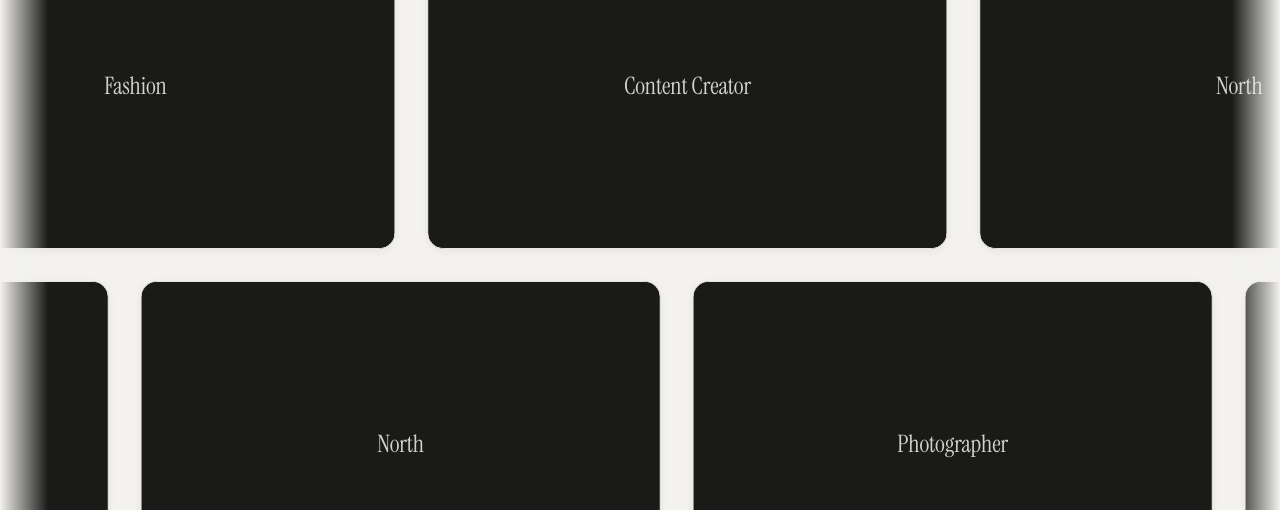
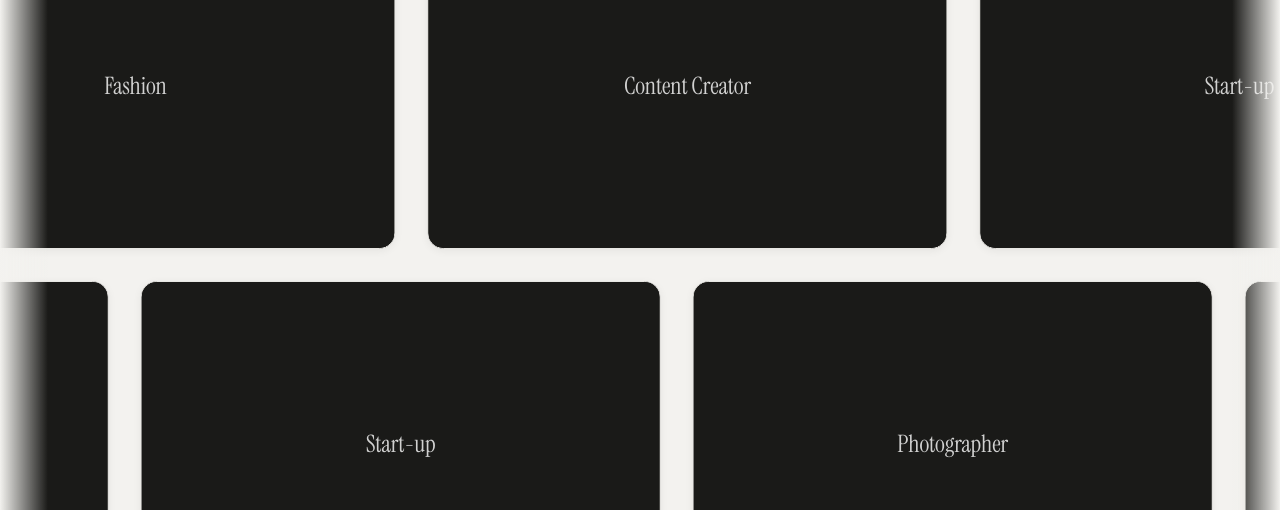
Before and after one commit to WKALAN2007/wkalan, a Next.js app: page / in a window 1280 px wide. Shown: the part 3760-4270 px from the top of the page. Built offline with nearby package versions, Linux system fonts and the light colour scheme.

Commit message:
tweak: rename North to Start-up in Chapter 4

```diff
--- a/03_Engineering_System/site/sections/Chapter5Stories.tsx
+++ b/03_Engineering_System/site/sections/Chapter5Stories.tsx
@@ -29,7 +29,7 @@ const stories = [
     noBanner: true,
   },
   {
-    name: "North",
+    name: "Start-up",
     banner: "/north-banner.jpg",
     href: "/north",
     theme: "warm" as const,
```
